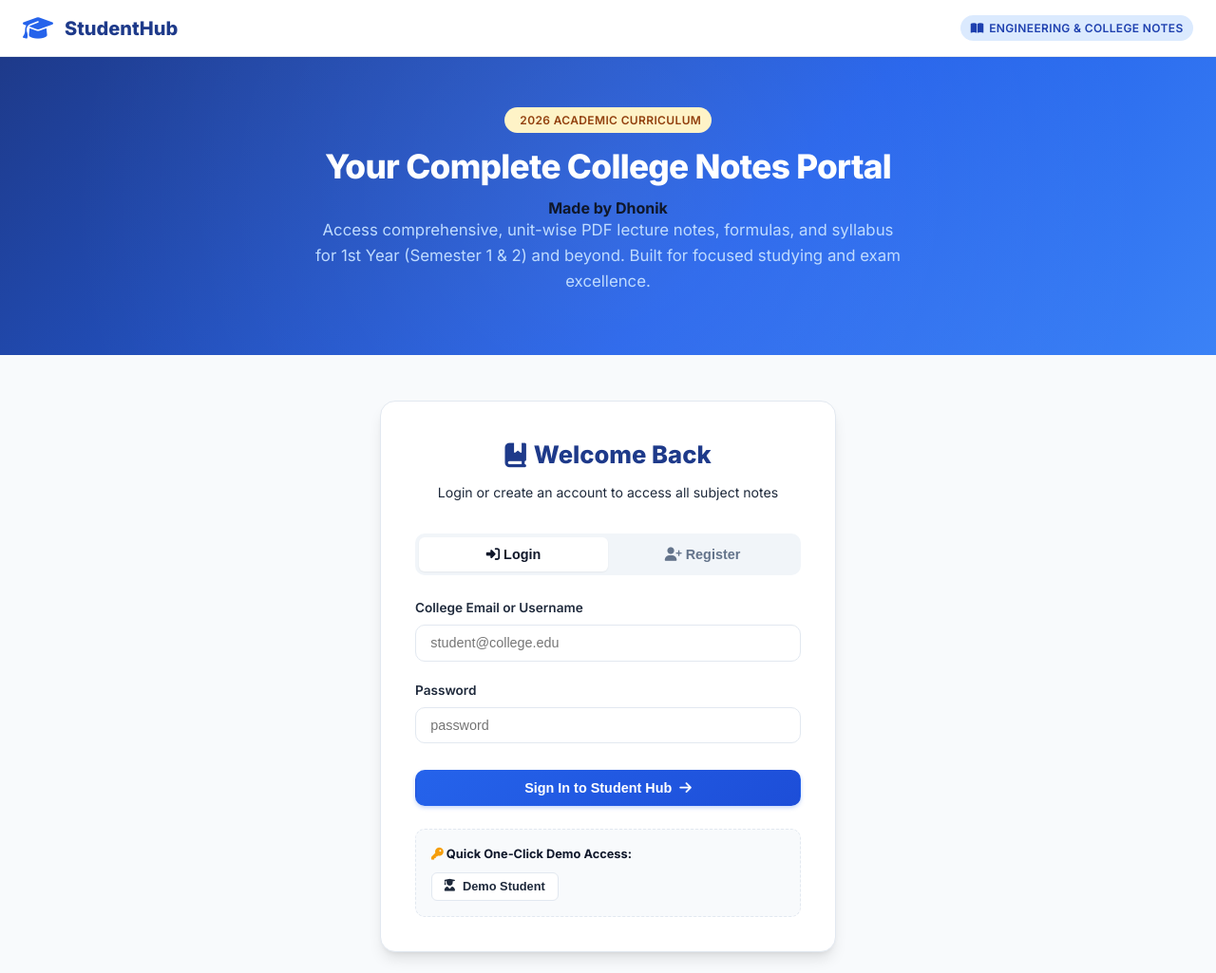
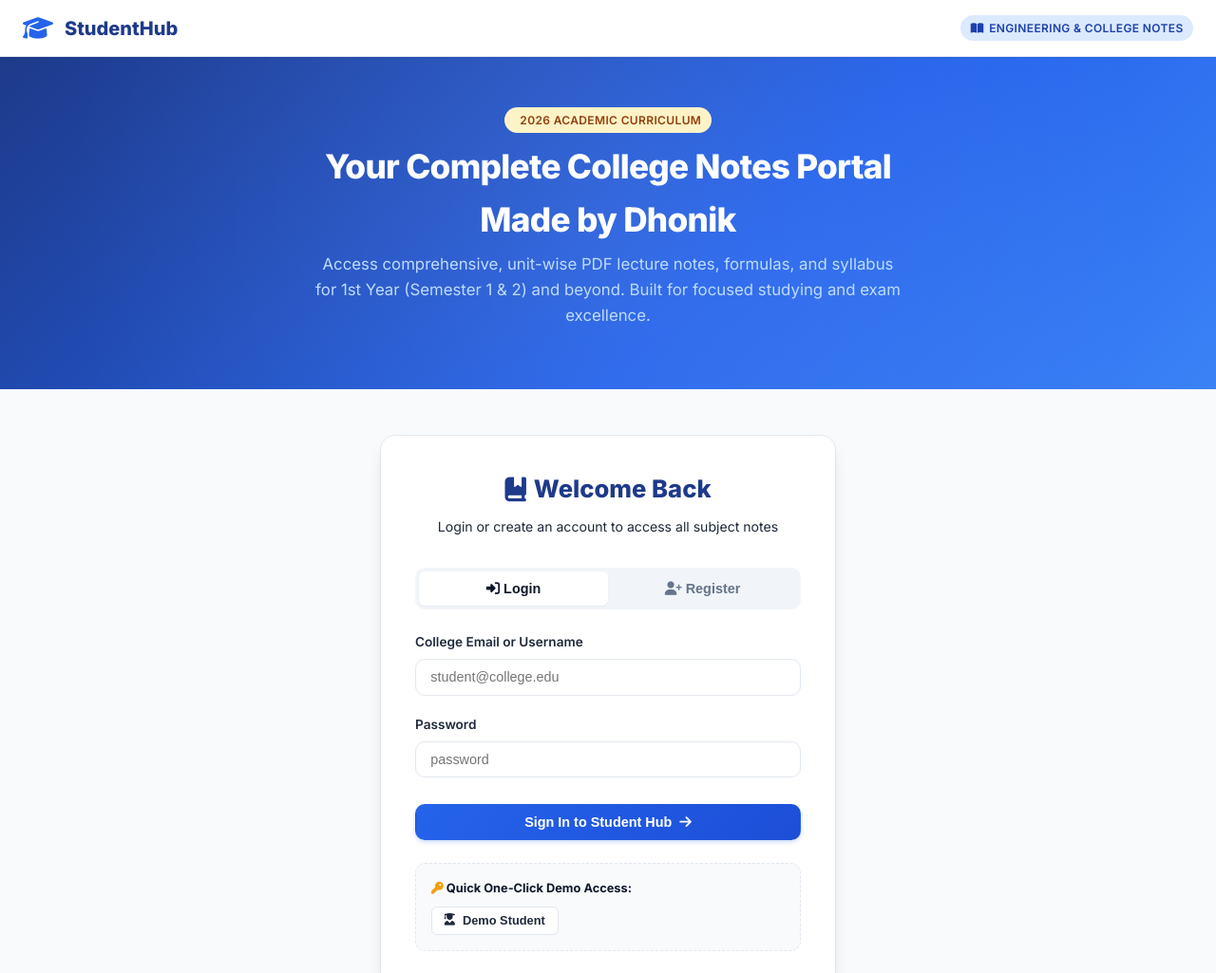
Before and after one commit to psruser900/Student-hub, a website: page public/index.html in a window 1280 px wide. Shown: the top 1025 px of the page at 95% size. Drawn offline with Linux system fonts and the light colour scheme.

Commit message:
Update index.html

```diff
--- a/public/index.html
+++ b/public/index.html
@@ -32,7 +32,7 @@
     <div class="hero-content">
       <span class="badge badge-warning" style="margin-bottom: 0.85rem;"><i class="fa-solid fa-sparkles"></i> 2026 Academic Curriculum</span>
       <h1 class="hero-title">Your Complete College Notes Portal</h1>
-      <h4>Made by Dhonik</h4>
+      <h4 class="hero-title">Made by Dhonik</h4>
       <p class="hero-subtitle">
         Access comprehensive, unit-wise PDF lecture notes, formulas, and syllabus for 1st Year (Semester 1 & 2) and beyond. Built for focused studying and exam excellence.
       </p>
```
